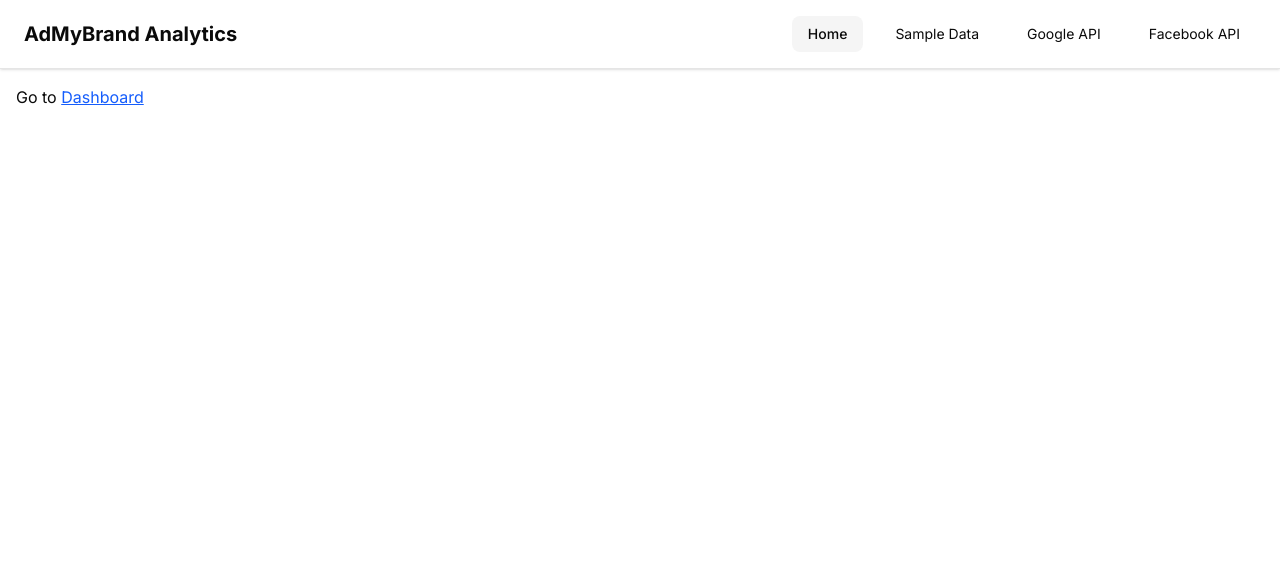
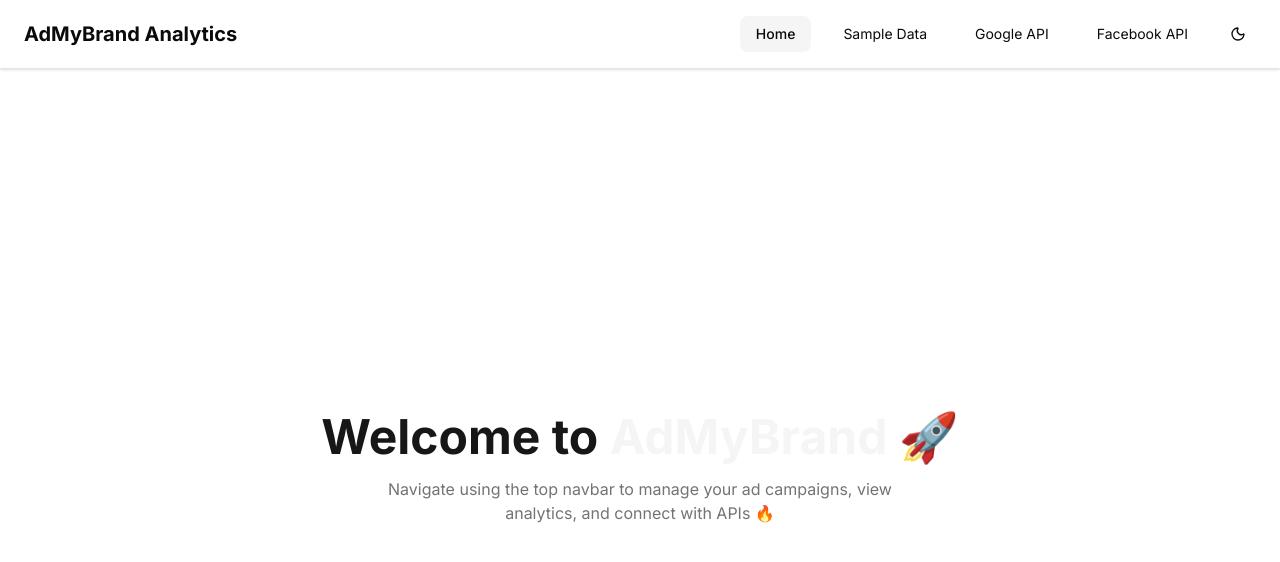
Before and after one commit to KarthikNot/analytics-dashboard, a Next.js app in the folder frontend/: page / in a window 1280 px wide. Shown: the top 562 px of the page. Built offline with nearby package versions, Linux system fonts and the light colour scheme.

Commit message:
theme-toggle in Navbar

```diff
--- a/frontend/app/dashboard/page.tsx
+++ b/frontend/app/dashboard/page.tsx
@@ -12,10 +12,6 @@ import { motion } from "framer-motion"
 export default function DashboardPage() {
   return (
     <div className="p-6 space-y-6">
-      {/* Theme toggle */}
-      <div className="flex justify-end">
-        <ThemeToggle />
-      </div>
 
       {/* Metrics */}
       <motion.div
--- a/frontend/app/layout.tsx
+++ b/frontend/app/layout.tsx
@@ -14,8 +14,8 @@ export default function RootLayout({ children }: { children: React.ReactNode })
   return (
     <html lang="en" suppressHydrationWarning>
       <body className={inter.className}>
+        <ThemeProvider attribute="class" defaultTheme="system" enableSystem>
         <Navbar />
-        <ThemeProvider attribute="class" defaultTheme="system" enableSystem>
           {children}
         </ThemeProvider>
       </body>
--- a/frontend/app/page.tsx
+++ b/frontend/app/page.tsx
@@ -1,9 +1,16 @@
+// app/page.tsx
 export default function Home() {
   return (
-    <main className="p-4">
-      <p>
-        Go to <a href="/dashboard" className="underline text-blue-600">Dashboard</a>
-      </p>
+    <main className="min-h-screen flex items-center justify-center text-center px-4">
+      <div className="space-y-4">
+        <h1 className="text-4xl md:text-5xl font-bold text-primary">
+          Welcome to <span className="text-accent">AdMyBrand</span> 🚀
+        </h1>
+        <p className="text-muted-foreground max-w-xl mx-auto">
+          Navigate using the top navbar to manage your ad campaigns, view analytics,
+          and connect with APIs 🔥
+        </p>
+      </div>
     </main>
-  );
+  )
 }
--- a/frontend/components/Navbar.tsx
+++ b/frontend/components/Navbar.tsx
@@ -1,8 +1,8 @@
-// components/Navbar.tsx
 "use client"
 
 import Link from "next/link"
 import { usePathname } from "next/navigation"
+import ThemeToggle from "@/components/ThemeToggle"
 import { cn } from "@/lib/utils"
 
 const navItems = [
@@ -17,8 +17,10 @@ export default function Navbar() {
 
   return (
     <nav className="w-full bg-background border-b px-6 py-4 shadow-sm flex items-center justify-between">
-      <div className="text-xl font-bold">AdMyBrand Analytics</div>
-      <div className="flex space-x-4">
+      <Link href="/" className="text-xl font-bold hover:opacity-80 transition">
+        AdMyBrand Analytics
+      </Link>
+      <div className="flex items-center space-x-4">
         {navItems.map((item) => (
           <Link
             key={item.href}
@@ -31,6 +33,8 @@ export default function Navbar() {
             {item.label}
           </Link>
         ))}
+        {/* Theme Toggle Button */}
+        <ThemeToggle />
       </div>
     </nav>
   )
```
